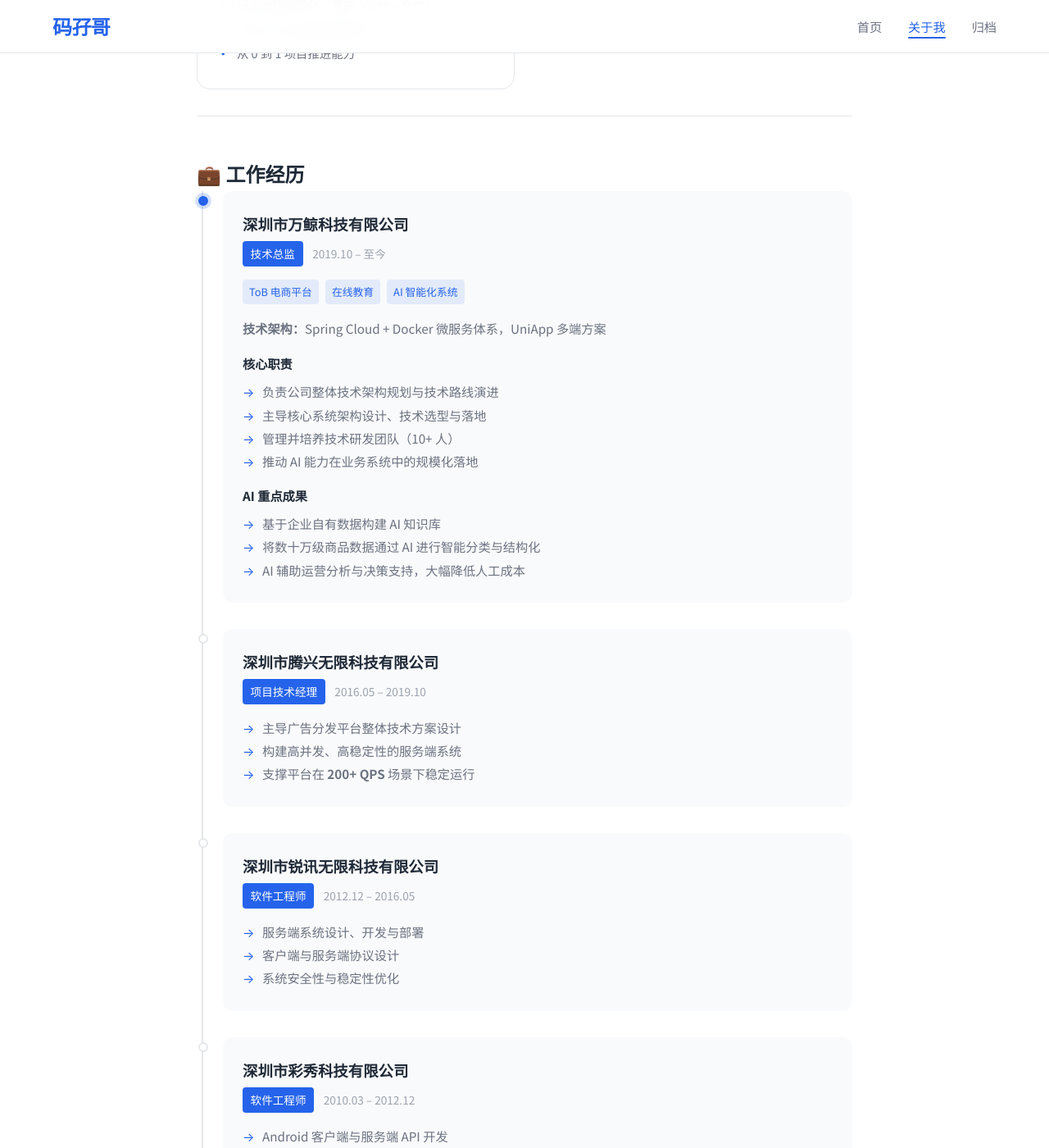
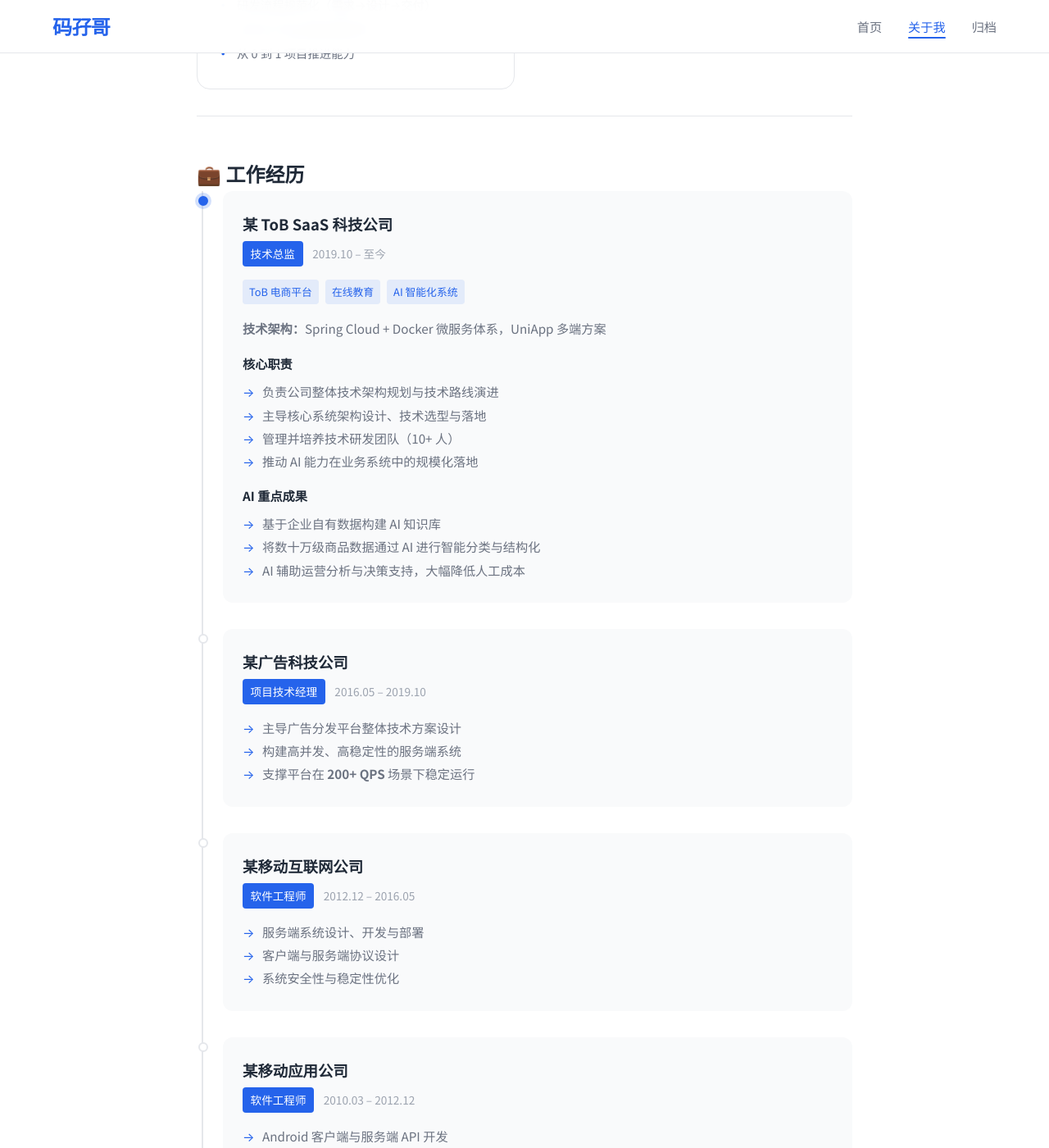
Before and after one commit to yqdaddy/aboutme, a Jekyll site: the page built from about.md, in a window 1280 px wide and 1400 px high, scrolled down 1544 px. Shown: the whole window at 82% size. Built offline with Jekyll 4.4.1, drawn with Linux system fonts in a browser that asks for light colours.

Commit message:
feat: 工作经历公司名称脱敏处理
- 万鲸科技 → 某 ToB SaaS 科技公司
- 腾兴无限 → 某广告科技公司
- 锐讯无限 → 某移动互联网公司
- 彩秀科技 → 某移动应用公司

https://claude.ai/code/session_019xT3m9RbZjjgw1wm1bGxuF

```diff
--- a/about.md
+++ b/about.md
@@ -137,12 +137,12 @@ title: 码孖哥
     工作经历
   </h2>
   <div class="timeline">
-    <!-- 万鲸科技 -->
+    <!-- 公司A -->
     <div class="timeline-item">
       <div class="timeline-marker current"></div>
       <div class="timeline-content">
         <div class="timeline-header">
-          <h3 class="company-name">深圳市万鲸科技有限公司</h3>
+          <h3 class="company-name">某 ToB SaaS 科技公司</h3>
           <span class="job-title">技术总监</span>
           <span class="job-period">2019.10 – 至今</span>
         </div>
@@ -169,12 +169,12 @@ title: 码孖哥
         </div>
       </div>
     </div>
-    <!-- 腾兴无限 -->
+    <!-- 公司B -->
     <div class="timeline-item">
       <div class="timeline-marker"></div>
       <div class="timeline-content">
         <div class="timeline-header">
-          <h3 class="company-name">深圳市腾兴无限科技有限公司</h3>
+          <h3 class="company-name">某广告科技公司</h3>
           <span class="job-title">项目技术经理</span>
           <span class="job-period">2016.05 – 2019.10</span>
         </div>
@@ -187,12 +187,12 @@ title: 码孖哥
         </div>
       </div>
     </div>
-    <!-- 锐讯无限 -->
+    <!-- 公司C -->
     <div class="timeline-item">
       <div class="timeline-marker"></div>
       <div class="timeline-content">
         <div class="timeline-header">
-          <h3 class="company-name">深圳市锐讯无限科技有限公司</h3>
+          <h3 class="company-name">某移动互联网公司</h3>
           <span class="job-title">软件工程师</span>
           <span class="job-period">2012.12 – 2016.05</span>
         </div>
@@ -205,12 +205,12 @@ title: 码孖哥
         </div>
       </div>
     </div>
-    <!-- 彩秀科技 -->
+    <!-- 公司D -->
     <div class="timeline-item">
       <div class="timeline-marker"></div>
       <div class="timeline-content">
         <div class="timeline-header">
-          <h3 class="company-name">深圳市彩秀科技有限公司</h3>
+          <h3 class="company-name">某移动应用公司</h3>
           <span class="job-title">软件工程师</span>
           <span class="job-period">2010.03 – 2012.12</span>
         </div>
```
